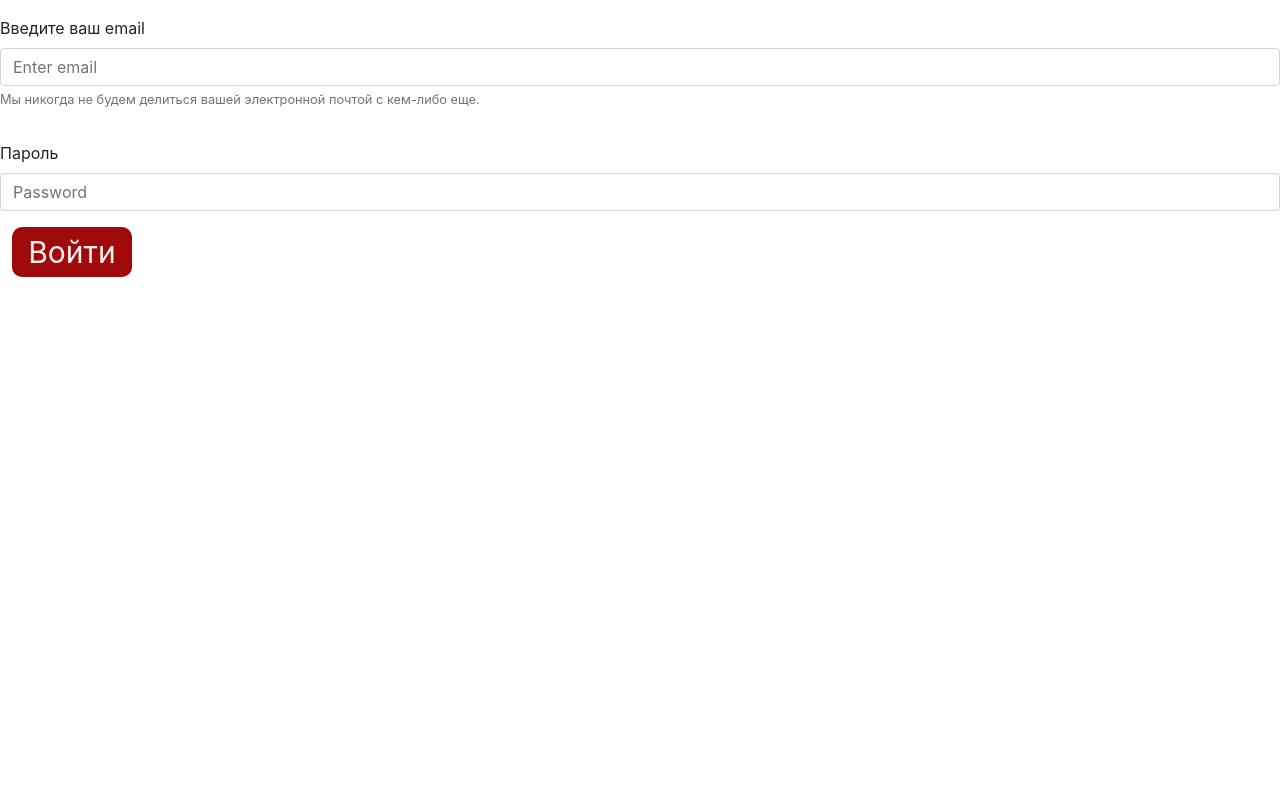
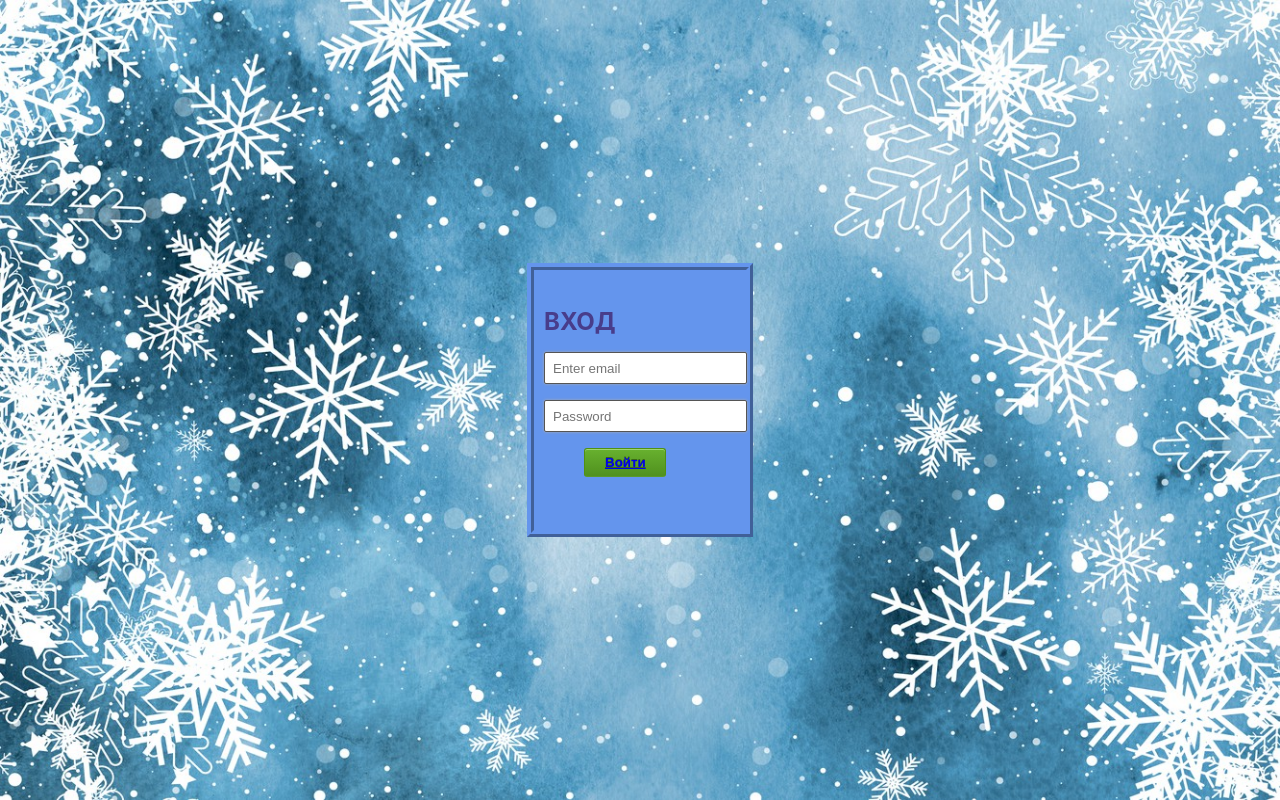
Before and after one commit to mokhova813/tenpr, a React (Create React App) app in the folder pro1/: page /login in a window 1280 px wide. Built offline with nearby package versions, Linux system fonts and the light colour scheme.

Commit message:
Add design to login screen

```diff
--- a/pro1/src/index.js
+++ b/pro1/src/index.js
@@ -3,7 +3,6 @@ import ReactDOM from 'react-dom';
 import './index.css';
 import App from './App';
 import './App.css';
-import 'C:/Users/kamie/te/tenpr/pro1/node_modules/bootstrap/dist/css/bootstrap.min.css';
 import * as serviceWorker from './serviceWorker';
 
 ReactDOM.render(<App />, document.getElementById('root'));
--- a/pro1/src/pages/Home.jsx
+++ b/pro1/src/pages/Home.jsx
@@ -3,8 +3,6 @@ import Form from 'react-bootstrap/Form'
 import { Link } from 'react-router-dom';
 import MyBatton from '../components/Button';
 import './Home.css';
-
-
 
 export default class Home extends React.Component {
   render() {
@@ -13,11 +11,14 @@ export default class Home extends React.Component {
         <Form>
           <Link to="/login"> Войти
               </Link>
+
+
         </Form>
         <Form>
           <Form.Label>Впервые на нашем сайте ?</Form.Label>
           <Link to="/login"> Зарегистрироваться
               </Link>
+
         </Form>
         <Form>
           <Form.Label>Выберите категорию желаемого коктеля </Form.Label>
@@ -54,7 +55,6 @@ export default class Home extends React.Component {
             <MyBatton caption="Рандом" onClick={() => { }}></MyBatton>
           </Link>
         </Form>
-
       </div>
     )
   }
--- a/pro1/src/pages/Login.css
+++ b/pro1/src/pages/Login.css
@@ -0,0 +1,110 @@
+.bg {
+
+    background-image: url("../resours/snowbg.jpg");
+    background-size: 100% 100%;
+    background-repeat: no-repeat;
+}
+.parent {
+    background-image: url("../resours/snowbg.jpg");
+    background-size: 100% 100%;
+    background-repeat: no-repeat;
+    width: 100%;
+    height: 100%;
+    position: fixed;
+    top: 0;
+    left: 0;
+    display: flex;
+    align-items: center;
+    align-content: center;
+    justify-content: center;
+    overflow: auto;
+}
+
+.block {
+        display: block;
+        background-color: cornflowerblue;
+        width: 15%;
+        height: 30%;
+        display: flex;
+        align-items: center;
+        padding: 10px;
+        border-width: 7px;
+        border-style: ridge;
+        border-color: cornflowerblue;
+}
+
+.text-field {
+    outline: none;
+
+
+}
+.contact_form li:first-child, .contact_form li:last-child {
+	border-bottom:1px solid #777;
+}
+
+.contact_form h2 {
+    margin:0;
+    color:darkslateblue;
+    align-items: center;
+}
+.required_notification {
+    color:darkslateblue;
+    margin:5px 0 0 0;
+    float: center;
+}
+
+
+.contact_form input {
+    height:20px;
+    width:185px;
+    padding:5px 8px;
+    border:1px solid #aaa;
+    box-shadow: 0px 0px 3px #ccc, 0 10px 15px #eee inset;
+    border-radius:2px;
+    background: #fff;
+    border:1px solid #555;
+    box-shadow: 0 0 3px #aaa;
+}
+
+button.submit {
+    background-color: #68b12f;
+    background: -webkit-gradient(linear, left top, left bottom, from(#68b12f), to(#50911e));
+    background: -webkit-linear-gradient(top, #68b12f, #50911e);
+    background: -moz-linear-gradient(top, #68b12f, #50911e);
+    background: -ms-linear-gradient(top, #68b12f, #50911e);
+    background: -o-linear-gradient(top, #68b12f, #50911e);
+    background: linear-gradient(top, #68b12f, #50911e);
+    border: 1px solid #509111;
+    border-bottom: 1px solid #5b992b;
+    border-radius: 3px;
+    -webkit-border-radius: 3px;
+    -moz-border-radius: 3px;
+    -ms-border-radius: 3px;
+    -o-border-radius: 3px;
+    box-shadow: inset 0 1px 0 0 #9fd574;
+    -webkit-box-shadow: 0 1px 0 0 #9fd574 inset ;
+    -moz-box-shadow: 0 1px 0 0 #9fd574 inset;
+    -ms-box-shadow: 0 1px 0 0 #9fd574 inset;
+    -o-box-shadow: 0 1px 0 0 #9fd574 inset;
+    color: white;
+    font-weight: bold;
+    padding: 6px 20px;
+    text-align: center;
+    text-shadow: 0 -1px 0 #396715;
+    text-decoration: none;
+    width: 50%;
+    height: 30%;
+}
+button.submit:hover {
+    opacity:.85;
+    cursor: pointer;
+}
+button.submit:active {
+    border: 1px solid #20911e;
+    box-shadow: 0 0 10px 5px #356b0b inset;
+    -webkit-box-shadow:0 0 10px 5px #356b0b inset ;
+    -moz-box-shadow: 0 0 10px 5px #356b0b inset;
+    -ms-box-shadow: 0 0 10px 5px #356b0b inset;
+    -o-box-shadow: 0 0 10px 5px #356b0b inset;
+
+}
--- a/pro1/src/pages/Login.jsx
+++ b/pro1/src/pages/Login.jsx
@@ -5,28 +5,37 @@ import MyBatton from '../components/Button';
 import "./Login.css";
 
 
-export default class Login extends React.Component{
-    render(){
-        return(
-            <div>
+export default class Login extends React.Component {
+  render() {
+    return (
+      <div class="parent" >
+        <div class="block">
           <Form>
+            <div class="contact_form h2">
+              <Form.Label>
+                <h2>ВХОД</h2>
+              </Form.Label>
+            </div>
+            <div class="text-field contact_form input">
               <Form.Group controlId="formBasicEmail">
-    <Form.Label> Введите ваш email </Form.Label>
                 <Form.Control type="email" placeholder="Enter email" />
-    <Form.Text className="text-muted">
-      Мы никогда не будем делиться вашей электронной почтой с кем-либо еще.
-    </Form.Text>
               </Form.Group>
+            </div>
+            <div class="contact_form input">
               <Form.Group controlId="formBasicPassword">
-    <Form.Label> Пароль</Form.Label>
                 <Form.Control type="password" placeholder="Password" />
               </Form.Group>
-  <Link to="/randomeGame">
-    <MyBatton caption="Войти" onClick={()=>{}}></MyBatton>
+            </div>
+            <ul>
+          <button class="submit" type="submit">
+            <Link to="/Home">
+             Войти
             </Link>
+            </button>
+            </ul>
           </Form>
         </div>
-
+      </div>
     )
   }
 }
```
Also changed, not shown: pro1/src/App.js (line endings or trailing spaces), pro1/src/pages/SingUp.css (added), pro1/src/pages/SingUp.jsx (added), pro1/src/resours/snowbg.jpg (added), 1 other file (tests, documents, lock files or other folders). Lines whose indentation alone changed are shown as unchanged.
